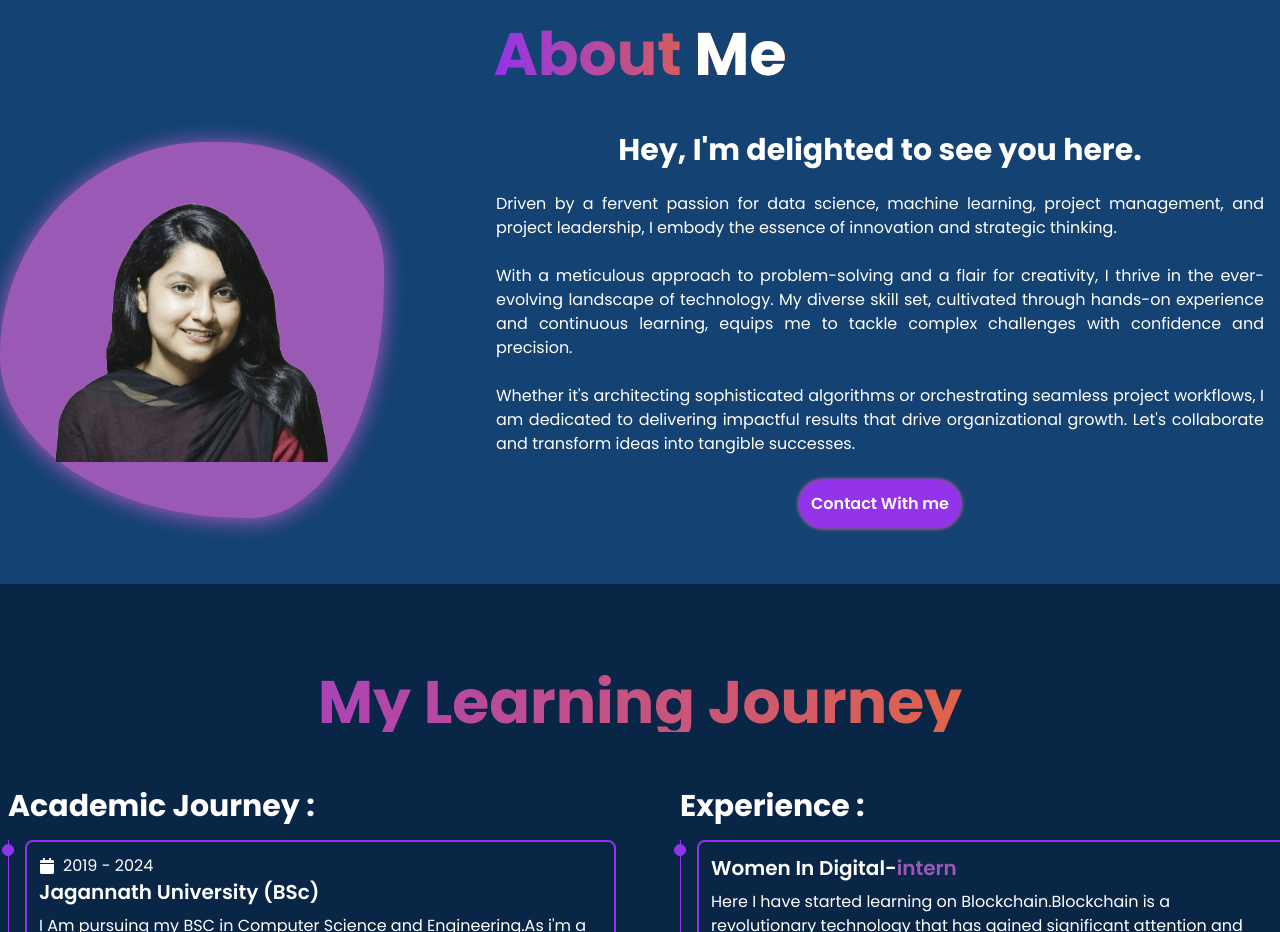
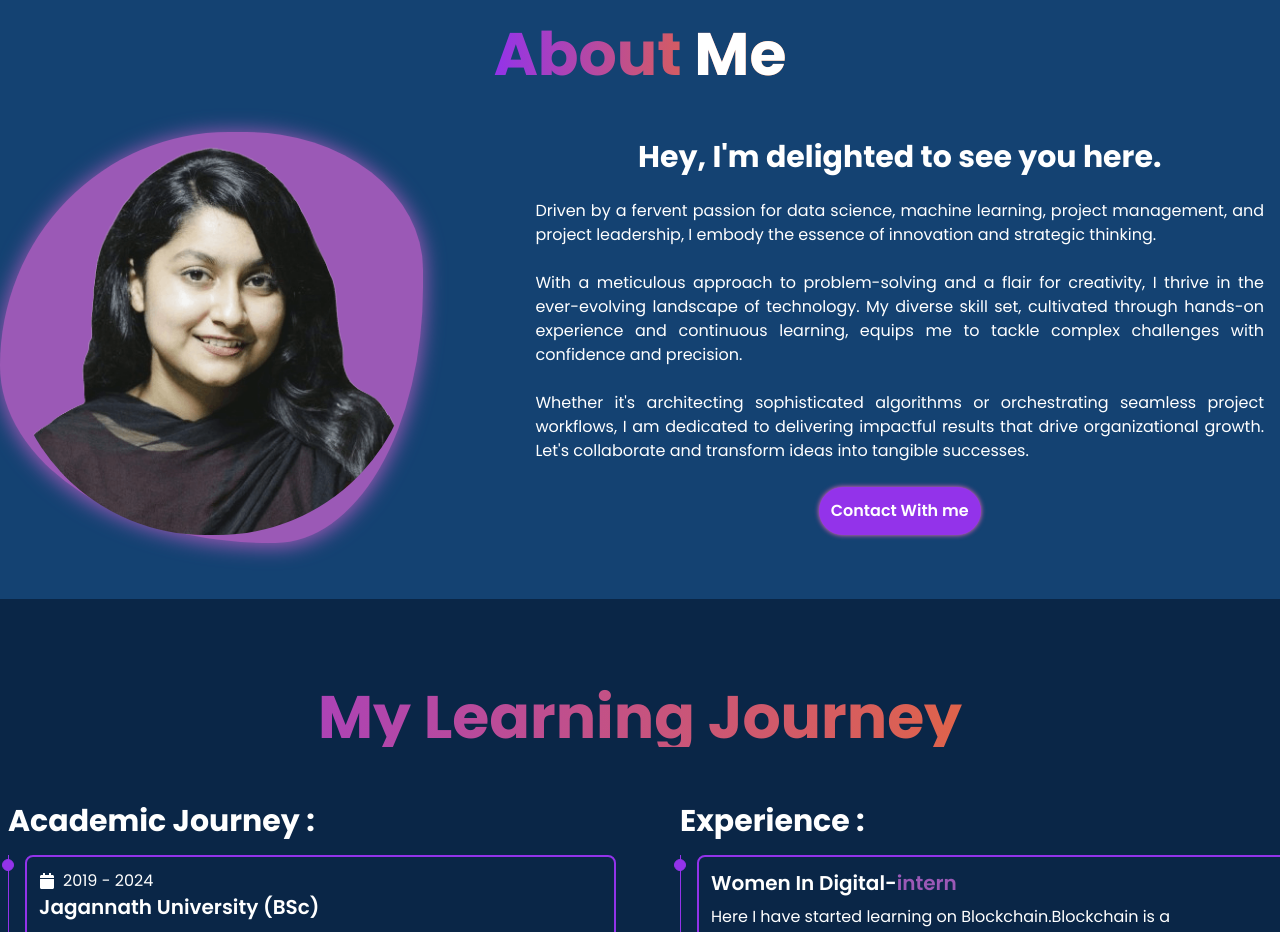
Before and after one commit to Sajib37/portfolio-of-trisha, a React (Vite) app: page / in a window 1280 px wide. Shown: the part 800-1732 px from the top of the page. Built offline with nearby package versions, Linux system fonts and the light colour scheme; a web font is replaced by a local one.

Commit message:
picture corrected

```diff
--- a/src/components/About/About.jsx
+++ b/src/components/About/About.jsx
@@ -11,9 +11,9 @@ const About = () => {
             </div>
 
             <div className="flex lg:gap-24 gap-12 flex-col lg:flex-row">
-                <div className="wrapper">
-                    <div className="box p-14 bg-[#9b59b6] w-80 md:w-96  flex items-center justify-center">
-                        <img className="w-full" src={profile} alt="" />
+                <div className="wrapper rounded-full w-4/5 mx-auto lg:w-full ">
+                    <div className="box rounded-full  p-2 bg-[#9b59b6] w-full  flex items-center justify-center">
+                        <img className="w-full rounded-full" src={profile} alt="" />
                     </div>
                 </div>
 
--- a/src/components/Home/Home.jsx
+++ b/src/components/Home/Home.jsx
@@ -78,8 +78,8 @@ const Home = () => {
                 </button>
             </div>
 
-            <div className="  lg:absolute lg:right-0 lg:bottom-0 w-4/5 md:w-3/5 lg:w-6/12 ">
-                <img className="w-full" src={image} alt="" />
+            <div className="  lg:absolute lg:right-0 lg:bottom-0 w-4/5 md:w-3/5 lg:w-5/12 ">
+                <img className="w-full l" src={image} alt="" />
             </div>
         </section>
     );
```
